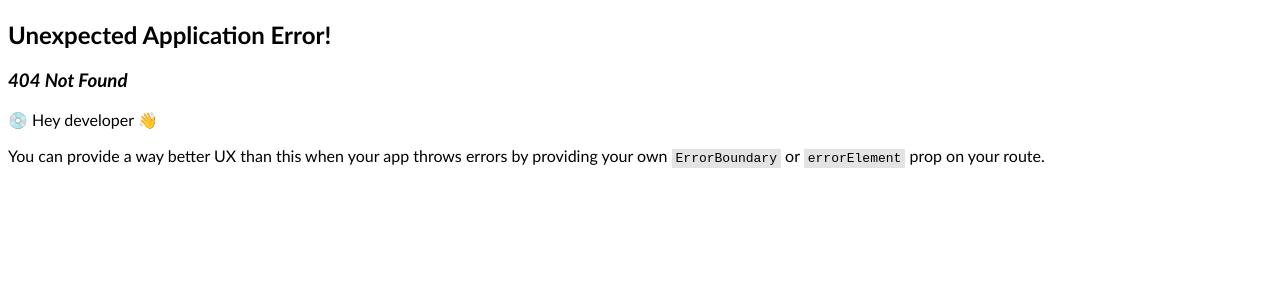
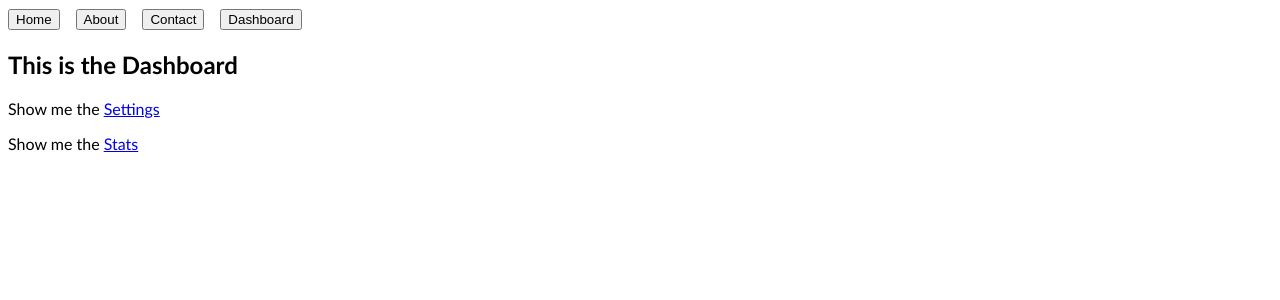
Before and after one commit to codeballet/lexicon-240902-react-router, a React (Vite) app: page /dashboard in a window 1280 px wide. Before the commit this address had no page. Shown: the top 300 px of the page. Built offline with nearby package versions, Linux system fonts and the light colour scheme.

Commit message:
feat: Add nested routes, exercise 2

```diff
--- a/src/components/Nav.tsx
+++ b/src/components/Nav.tsx
@@ -13,6 +13,9 @@ export function Nav(): ReactElement {
             <Link className="nav__link" to="/contact">
                 <button className="nav__button">Contact</button>
             </Link>
+            <Link className="nav__link" to="/dashboard">
+                <button className="nav__button">Dashboard</button>
+            </Link>
         </nav>
     );
 }
--- /dev/null
+++ b/src/pages/Dashboard.tsx
@@ -0,0 +1,17 @@
+import { ReactElement } from "react";
+import { Link, Outlet } from "react-router-dom";
+
+export function Dashboard(): ReactElement {
+    return (
+        <>
+            <h2 className="dashboard">This is the Dashboard</h2>
+            <p>
+                Show me the <Link to="/dashboard/settings">Settings</Link>
+            </p>
+            <p>
+                Show me the <Link to="/dashboard/stats">Stats</Link>
+            </p>
+            <Outlet />
+        </>
+    );
+}
--- /dev/null
+++ b/src/pages/Settings.tsx
@@ -0,0 +1,9 @@
+import { ReactElement } from "react";
+
+export function Settings(): ReactElement {
+    return (
+        <>
+            <h3>These are your Settings</h3>
+        </>
+    );
+}
--- /dev/null
+++ b/src/pages/Stats.tsx
@@ -0,0 +1,9 @@
+import { ReactElement } from "react";
+
+export function Stats(): ReactElement {
+    return (
+        <>
+            <h3>These are your Stats</h3>
+        </>
+    );
+}
--- a/src/pages/index.ts
+++ b/src/pages/index.ts
@@ -1,3 +1,6 @@
 export * from "./About";
 export * from "./Contact";
+export * from "./Dashboard";
 export * from "./Home";
+export * from "./Settings";
+export * from "./Stats";
--- a/src/router.tsx
+++ b/src/router.tsx
@@ -4,7 +4,7 @@ import {
     Route,
 } from "react-router-dom";
 import { App } from "./components";
-import { About, Contact, Home } from "./pages";
+import { About, Contact, Dashboard, Home, Settings, Stats } from "./pages";
 
 export const router = createBrowserRouter(
     createRoutesFromElements(
@@ -12,6 +12,10 @@ export const router = createBrowserRouter(
             <Route index element={<Home />} />
             <Route path="about" element={<About />} />
             <Route path="contact" element={<Contact />} />
+            <Route path="dashboard" element={<Dashboard />}>
+                <Route path="settings" element={<Settings />} />
+                <Route path="stats" element={<Stats />} />
+            </Route>
         </Route>
     )
 );
```
